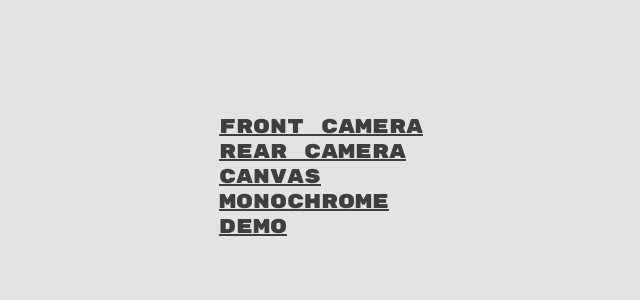
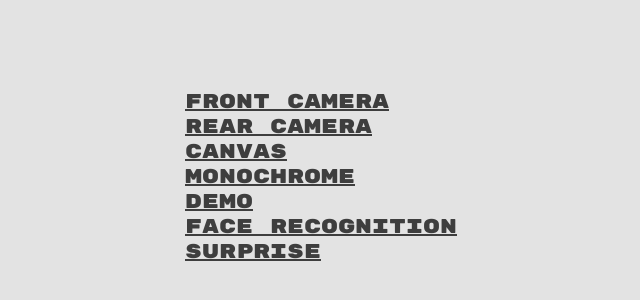
Before and after one commit to miyatat/riho-takuya, a plain HTML site: page index.html in a window 1280 px wide. Shown: the part 224-524 px from the top of the page, without its empty margins (319-959 px from the left). Drawn offline with Linux system fonts and the light colour scheme.

Commit message:
Update index.html

```diff
--- a/index.html
+++ b/index.html
@@ -89,6 +89,8 @@
     <li><a href="./canvas/">CANVAS</a></li>
     <li><a href="./monochrome">MONOCHROME</a></li>
     <li><a href="./carnvas-demo">DEMO</a></li>
+    <li><a href="./face-web">FACE RECOGNITION</a></li>
+    <li><a href="./surprise">SURPRISE</a></li>
   </ul>
 </body>
 </html>
```
